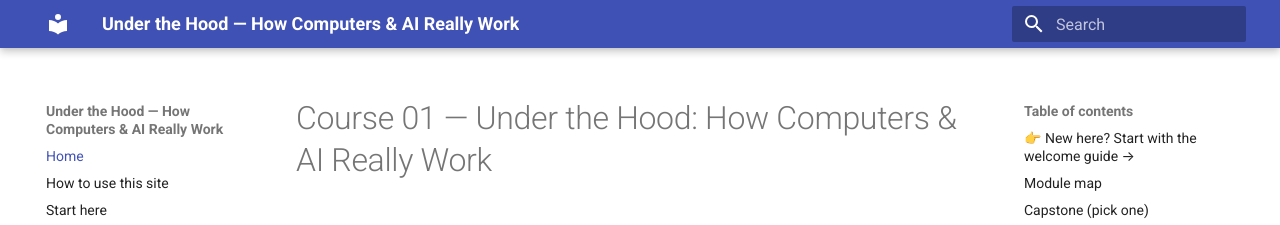
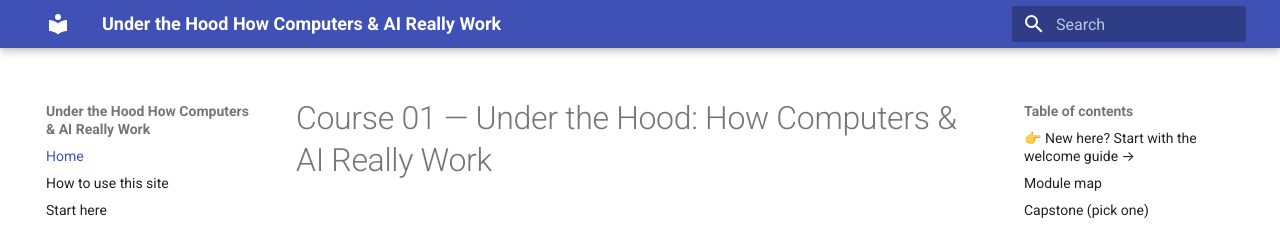
Before and after one commit to ThinkTechConsultingLLC/under-the-hood-course, an MkDocs documentation site: the page built from docs/index.md, in a window 1280 px wide. Shown: the top 225 px of the page. Built offline with MkDocs 1.6.1 and Material for MkDocs 9.7.7, drawn with Linux system fonts in a browser that asks for light colours.

```diff
--- a/mkdocs.yml
+++ b/mkdocs.yml
@@ -1,5 +1,5 @@
-site_name: "Under the Hood — How Computers & AI Really Work"
-site_description: "A hands-on, live-online course for adult beginners — how computers, the OS, networking, containers, and AI actually work."
+site_name: "Under the Hood How Computers & AI Really Work"
+site_description: "A hands-on, live-online course for adult beginners how computers, the OS, networking, containers, and AI actually work."
 
 # All course content lives in docs/ (MkDocs requires content in a child dir, not the repo root).
 docs_dir: docs
```
